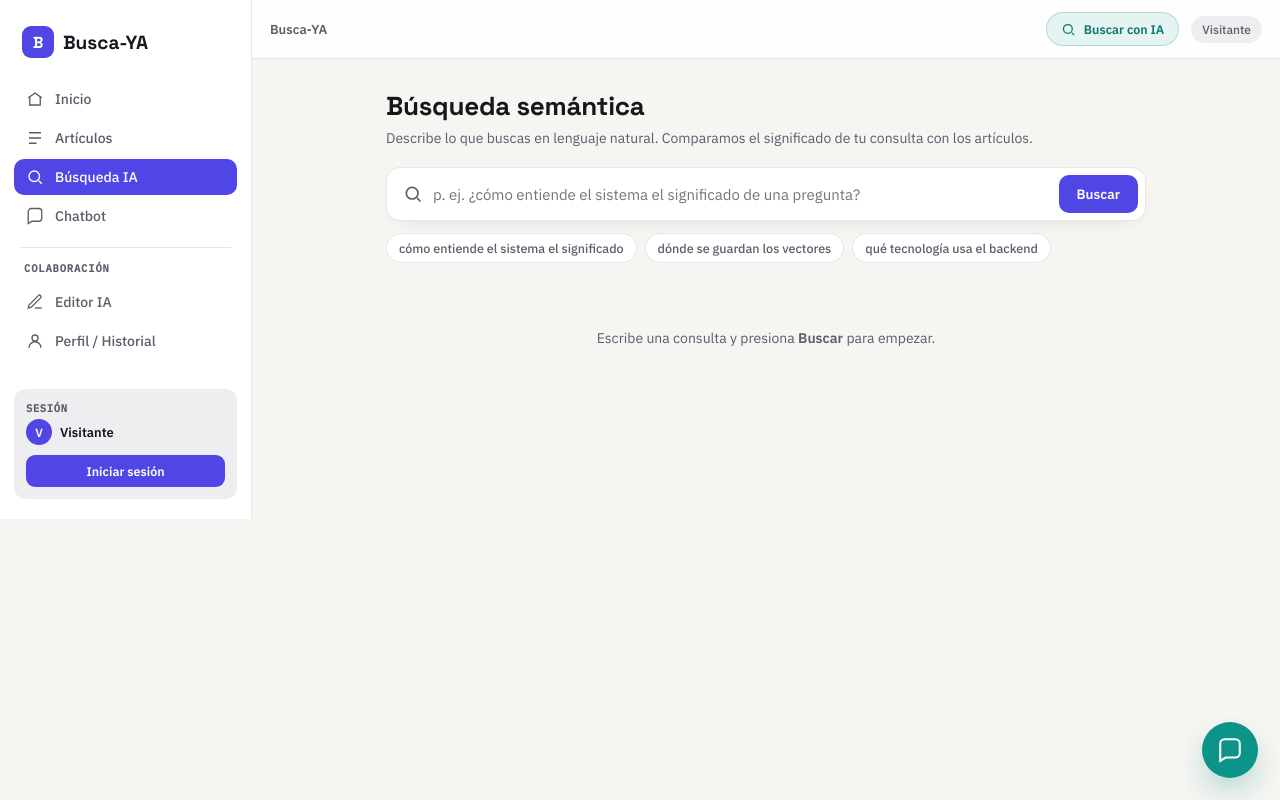
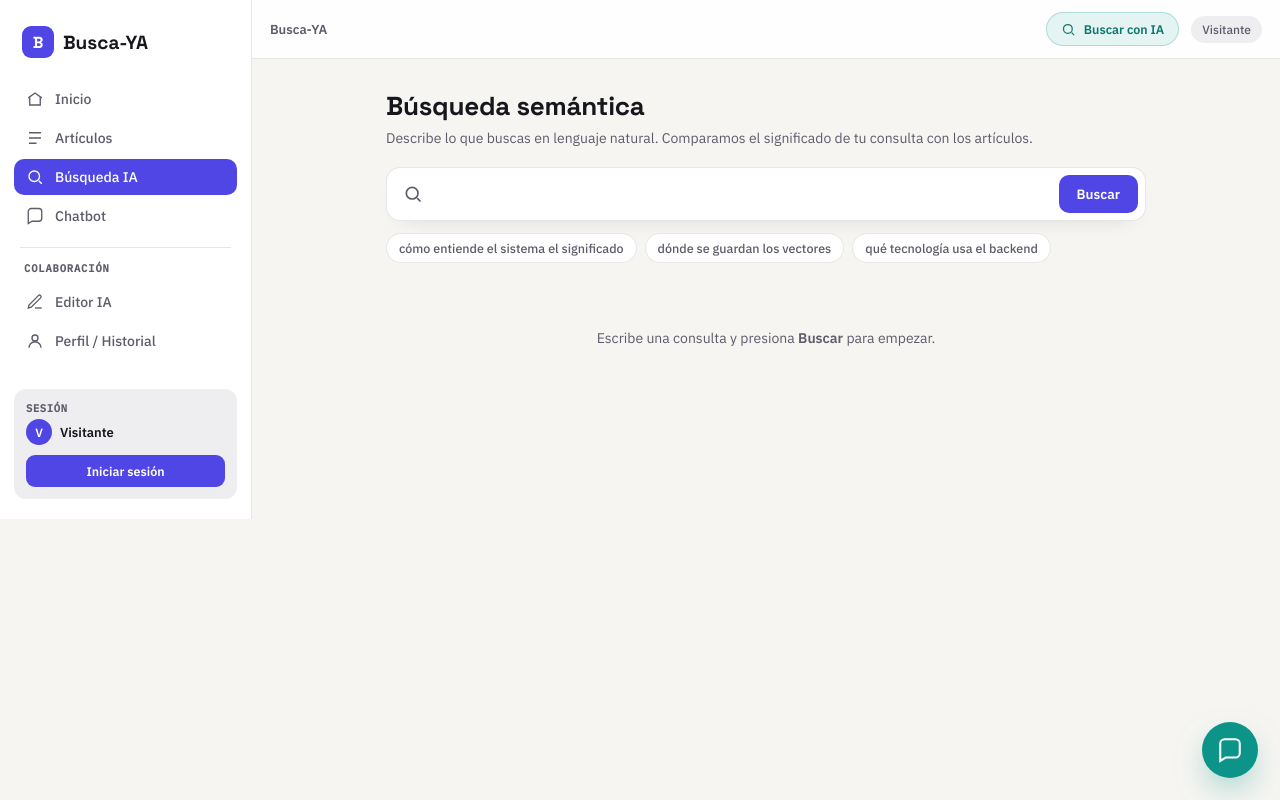
Before and after one commit to Jose27luis/Busca-YA, an Angular app in the folder frontend-angular/: page /buscar in a window 1280 px wide. Built offline with nearby package versions, Linux system fonts and the light colour scheme.

Commit message:
fix: quitar placeholder del buscador semántico

```diff
--- a/frontend-angular/src/app/features/buscar/buscar.html
+++ b/frontend-angular/src/app/features/buscar/buscar.html
@@ -4,7 +4,7 @@
 
   <form class="barra-busqueda" (submit)="$event.preventDefault(); ejecutar()">
     <svg width="20" height="20" viewBox="0 0 24 24" fill="none" stroke="var(--muted)" stroke-width="2" style="align-self: center; flex: none"><circle cx="11" cy="11" r="7"/><path d="m21 21-4-4"/></svg>
-    <input [value]="consulta()" (input)="consulta.set($any($event.target).value)" placeholder="p. ej. ¿cómo entiende el sistema el significado de una pregunta?" />
+    <input [value]="consulta()" (input)="consulta.set($any($event.target).value)" />
     <button type="submit" class="btn btn-marca" style="flex: none">Buscar</button>
   </form>
   <div class="chips">
```
